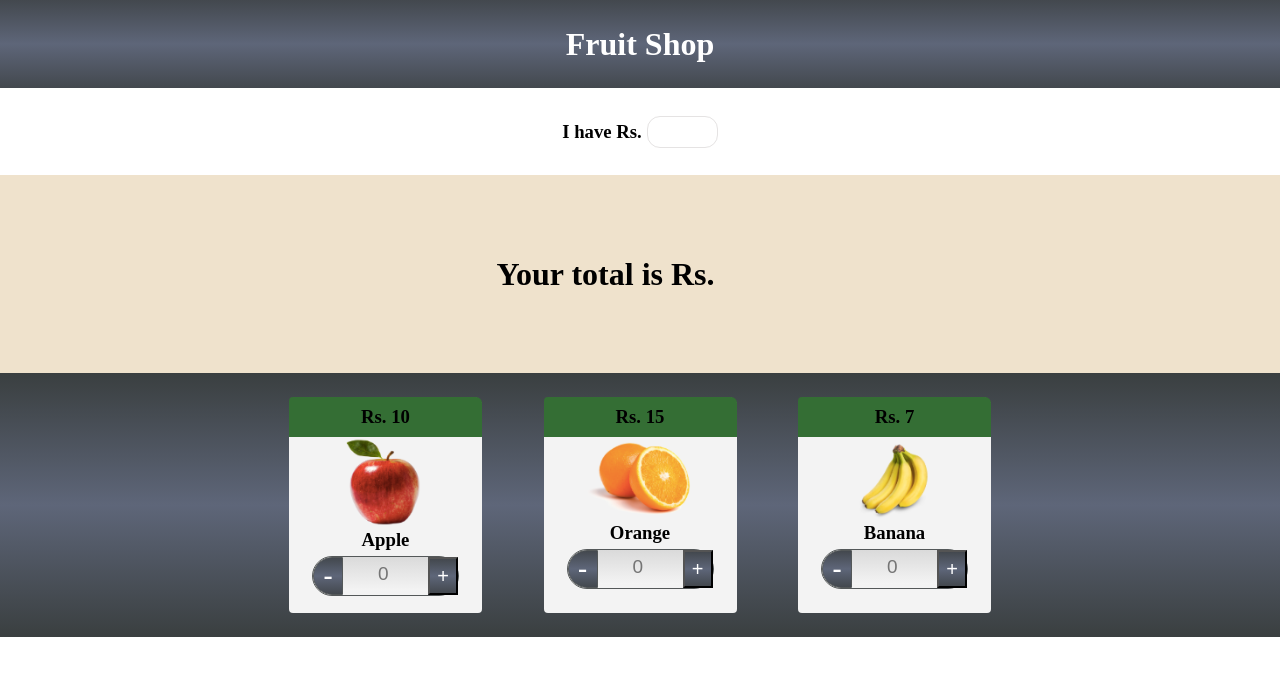
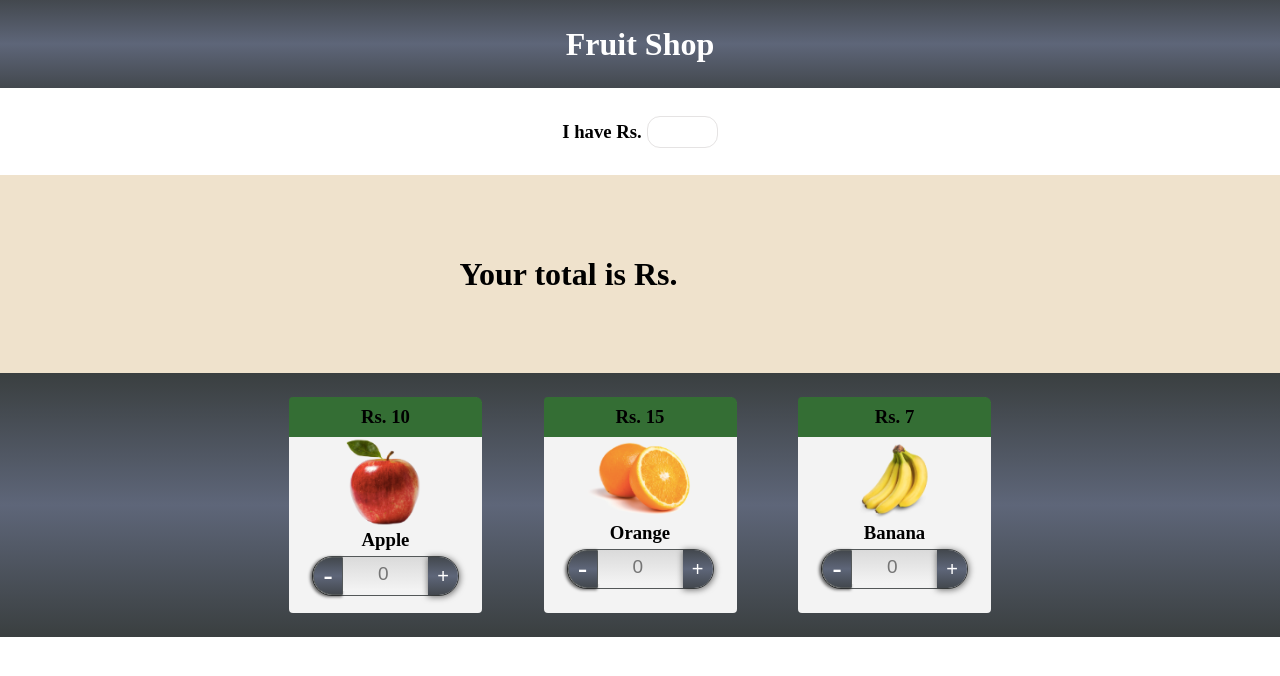
Before and after one commit to kukab-shakil/grocerytasknew, a plain HTML site: page index.html in a window 1280 px wide. Drawn offline with Linux system fonts and the light colour scheme.

Commit message:
Add files via upload

```diff
--- a/fruit.css
+++ b/fruit.css
@@ -33,6 +33,7 @@
     background-color: #efe2cc;
     height: 198px;
     display: flex;
+    flex-wrap: wrap;
     justify-content: center;
     align-items: center;
     /* margin-right: 8px; */
@@ -44,7 +45,7 @@
     margin-left: 3px;
     outline: none;
     font-size: 59px;
-    width: 66px;
+    width: 140px;
     color: red;
 }
 .threeImage{
@@ -115,9 +116,10 @@
     border-radius: 20px 0px 0px 20px;
     height: 38px;
     outline: none;
-
     width: 30px;
     background: linear-gradient(#43484e, #5e6679,#43484e );
+    box-shadow: -2px 1px 3px 1px #0707078f;
+
 
 }
 .rightBtn button {
@@ -126,6 +128,11 @@
     width: 30px;
     outline: none;
     background: linear-gradient(#43484e, #5e6679,#43484e );
+    border-radius: 0px 20px 20px 0px;
+    box-shadow: 1px 1px 6px 1px #0707078f;
+    border: none;
+
+
 
 
 }
@@ -137,3 +144,14 @@ p {
     font-size: 29px;
     color: white;
 }
+.rightBtn button:hover {
+    background-color: #222;
+    color: #8bc34a;
+}
+.rightBtn button:active {
+    box-shadow: none;
+    color: #b86e74;
+}
+.lftBtn button:active {
+    box-shadow: none;
+    color: #b86e74;
```
